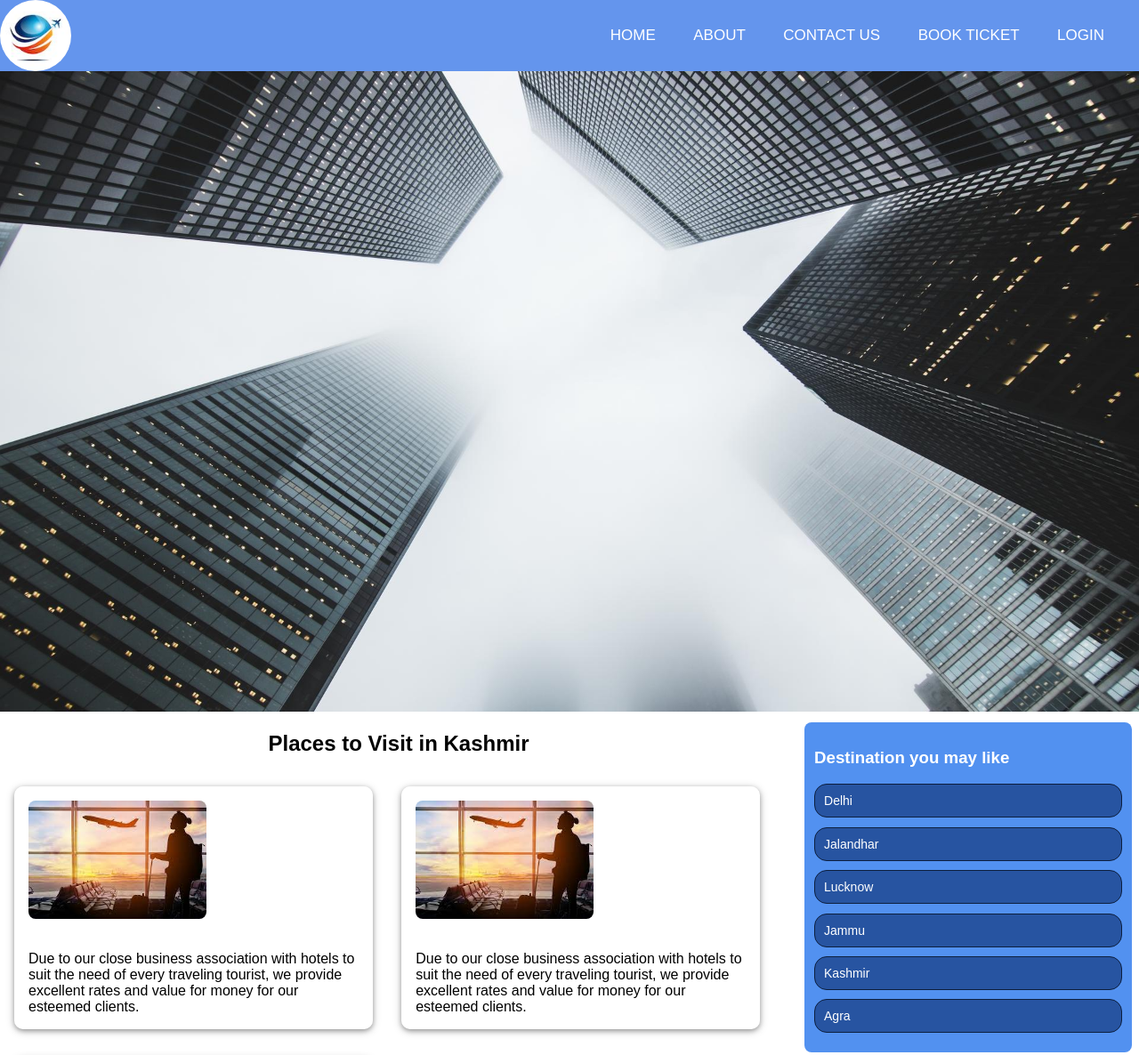
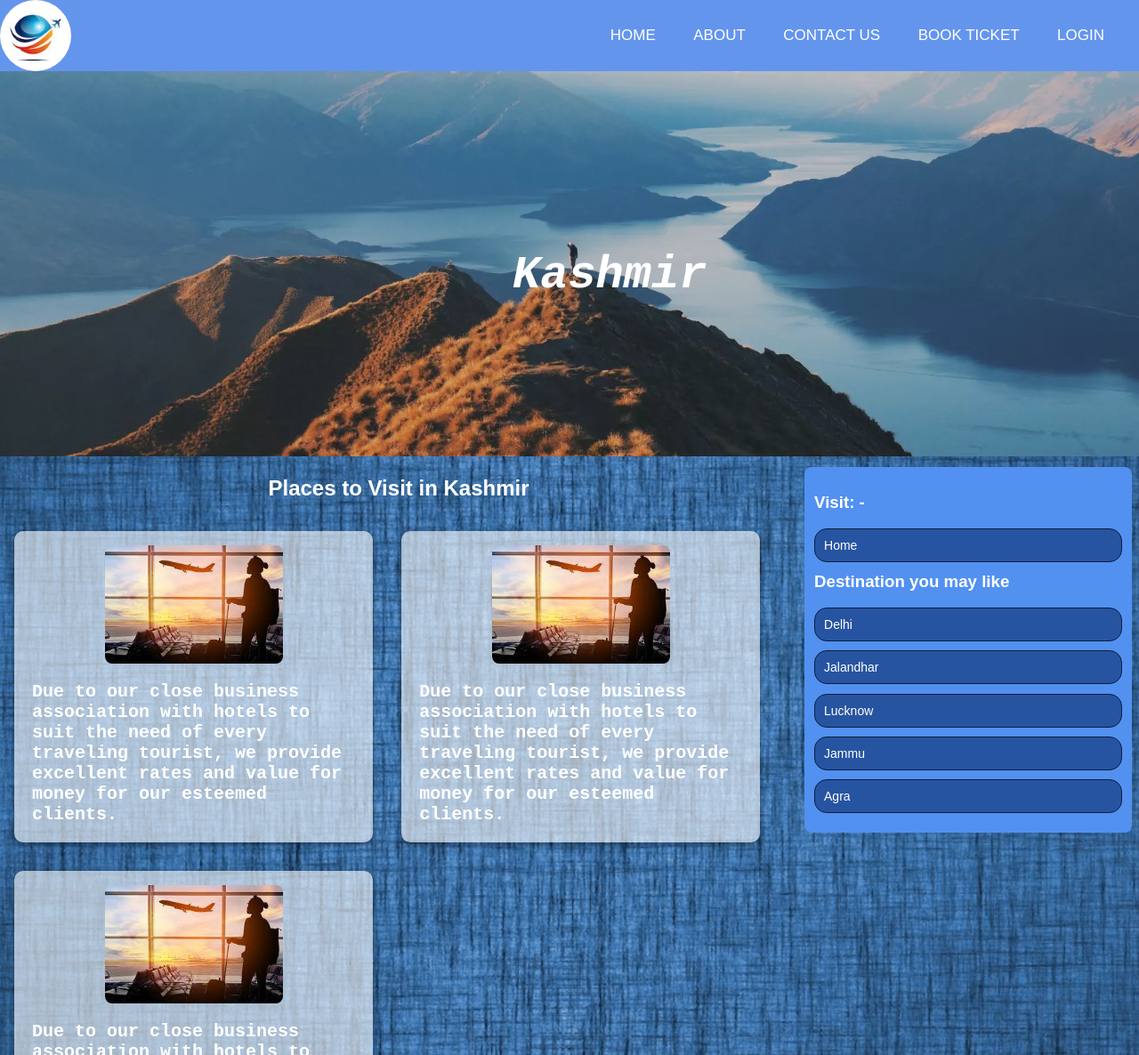
Before and after one commit to satnam00014/myBlog_Satnam_C0798066, a plain HTML site: page kashmir.html in a window 1280 px wide. Shown: the top 1186 px of the page at 89% size. Drawn offline with Linux system fonts and the light colour scheme.

Commit message:
Kashmir page background and other bugs fixed

```diff
--- a/css/content.css
+++ b/css/content.css
@@ -94,18 +94,37 @@ aside{
     background: rgb(255 255 255 /60%);
 }
 .places_section .place img{
-    width: 100%;
+    display: block;
+    width: 50%;
     max-width: 200px;
     margin-left: auto;
     margin-right: auto;
-    margin: 1em;
+    margin-top: 1em;
     border-radius: 0.5em;
+}
+#kashmir_text{
+    color:white;
+    font-size:4em;
+    position:absolute;
+    top : 35%;
+    left:45%;
+    font-style: italic;
+    font-family: monospace;
+    font-weight: bold;
+}
+.places_section h2{
+    color: white;
 }
 .places_section .place img:hover{
     box-shadow:0 2px 5px 0 rgba(0,0,0,0.25),0 2px 10px 0 rgba(0,0,0,0.25);
 }
 .places_section .place p{
     padding: 1em;
+    font-family: monospace;
+    font-size:x-large;
+    color:white;
+    font-weight:bold;
+
 }
 footer{
     margin-top: 1em;
--- a/kashmir.html
+++ b/kashmir.html
@@ -8,7 +8,7 @@
 <link rel="icon" href="media/logo.jpeg">
 <title>Home</title>
 </head>
-<body id="mainbody">
+<body id="mainbody" style="background-image: url(media/kashmir_background.jpeg);background-size:cover;background-attachment: fixed;">
     <div class="navbar">
         <nav>
             <input type="checkbox" id="check" onclick="preventScroll()">
@@ -28,8 +28,9 @@
         </nav>
     </div>
     <div class="upper_section">
-        <img src="media/image1.jpeg" alt="image1" style="max-width: 100%;height:auto;">
+        <img src="media/kashmir.jpeg" alt="image1" style="width: 100%;height:auto;">
     </div>
+    <div id="kashmir_text">Kashmir</div>
     <section>
     <div class="places_section">
         <br>
@@ -63,6 +64,10 @@
     </section>
     <aside>
         <div class="aside-list">
+            <h3 style="color: white;">Visit: -</h3><br>
+            <ul>
+                <li><a href="index.html">Home</a></li>
+            </ul>
             <h3 style="color: white;">Destination you may like</h3>
             <br>
             <ul>
@@ -70,7 +75,6 @@
                 <li><a href="#">Jalandhar</a></li>
                 <li><a href="#">Lucknow</a></li>
                 <li><a href="#">Jammu</a></li>
-                <li><a href="#">Kashmir</a></li>
                 <li><a href="#">Agra</a></li>
             </ul>
         </div>
```
Also changed, not shown: media/kashmir.jpeg (added), media/kashmir_background.jpeg (added), 1 other file.
